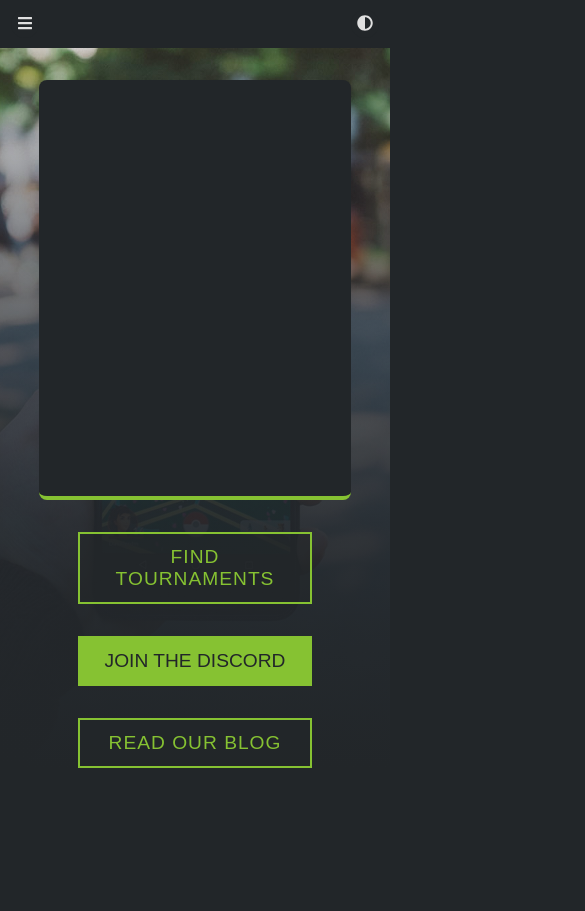
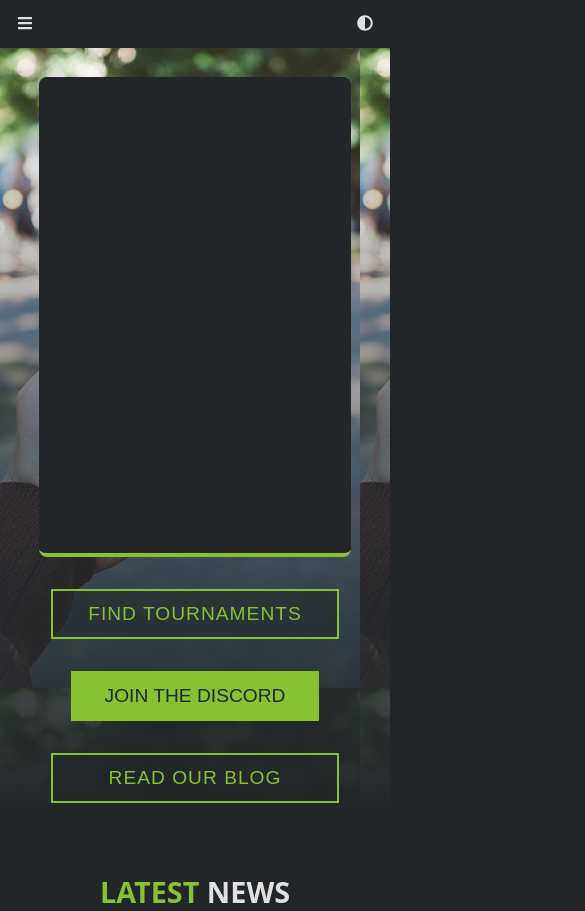
Before and after one commit to psianion/hq-next, a Next.js app: page / in a window 390 px wide. Shown: the top 911 px of the page, 585 px wide, since content can reach past the window. Before the commit the page ends 844 px from the top, so only its background shows below. Built offline with nearby package versions, Linux system fonts and the light colour scheme.

Commit message:
check mobile view

```diff
--- a/pages/index.js
+++ b/pages/index.js
@@ -1,9 +1,21 @@
+import styled from "styled-components";
+import { motion } from "framer-motion";
+
 import Hero from "../src/components/Home/Hero";
+import LatestNews from "../src/components/Home/LatestNews";
 
 export default function Home() {
   return (
-    <>
+    <HomeContainer>
       <Hero />
-    </>
+      <LatestNews />
+    </HomeContainer>
   );
 }
+
+const HomeContainer = styled(motion.div)`
+  display: flex;
+  flex-direction: column;
+  align-items: center;
+  justify-content: center;
+`;
--- a/src/components/Home/Hero.js
+++ b/src/components/Home/Hero.js
@@ -17,10 +17,9 @@ function Hero() {
 }
 
 const HeroContainer = styled(motion.div)`
-  height: 45rem;
+  height: 35rem;
   width: 100%;
   margin-top: 3rem;
-  position: absolute;
   background: linear-gradient(transparent, ${({ theme }) => theme.primary0}),
     url("/Images/Home.jpg");
   background-position: center;
@@ -29,13 +28,20 @@ const HeroContainer = styled(motion.div)`
   display: flex;
   flex-direction: column;
   align-items: center;
+  justify-content: center;
+
+  @media (max-width: 768px) {
+    height: 90vh;
+    background: linear-gradient(transparent, ${({ theme }) => theme.primary0}),
+      url("/Images/HomeMob.jpg");
+  }
 `;
 
 const HeroContent = styled(motion.div)`
   width: 80rem;
   max-width: 80%;
   height: 30rem;
-  margin-top: 2rem;
+  margin-top: 1.5rem;
   background-color: ${({ theme }) => theme.primary0};
   border-radius: 0.5rem;
   border-bottom: ${({ theme }) => theme.highlight0} 0.3rem solid;
@@ -43,10 +49,10 @@ const HeroContent = styled(motion.div)`
 
 const ButtonContainer = styled(motion.div)`
   width: 60rem;
-  max-width: 60%;
+  max-width: 80%;
   display: flex;
-  justify-content: space-between;
   flex-wrap: wrap;
+  justify-content: center;
 `;
 
 const Button = styled(motion.button)`
@@ -71,10 +77,10 @@ const SolidButton = styled(motion.button)`
   color: ${({ theme }) => theme.primary0};
   background-color: ${({ theme }) => `${theme.highlight0}`};
   font-family: "Poppins", sans-serif;
-  width: 15rem;
+  width: 18rem;
   font-size: 1.2rem;
   padding: 0.75rem 1.5rem;
-  margin-top: 2rem;
+  margin: 2rem 2rem 0 2rem;
   border: solid 2px ${({ theme }) => theme.highlight0};
   cursor: pointer;
 `;
--- a/src/components/Home/LatestNews.js
+++ b/src/components/Home/LatestNews.js
@@ -0,0 +1,33 @@
+import styled from "styled-components";
+import { motion } from "framer-motion";
+
+function LatestNews() {
+  return (
+    <>
+      <HeadingContainer>
+        <Heading>
+          <Highlight>LATEST</Highlight> NEWS
+        </Heading>
+      </HeadingContainer>
+    </>
+  );
+}
+
+const HeadingContainer = styled(motion.div)`
+  margin-top: 4rem;
+  width: 80rem;
+  display: flex;
+  align-items: center;
+  justify-content: center;
+`;
+
+const Heading = styled(motion.h1)`
+  font-size: 1.8rem;
+  color: ${({ theme }) => theme.secondary1};
+`;
+
+const Highlight = styled.span`
+  color: ${({ theme }) => theme.highlight0};
+`;
+
+export default LatestNews;
```
